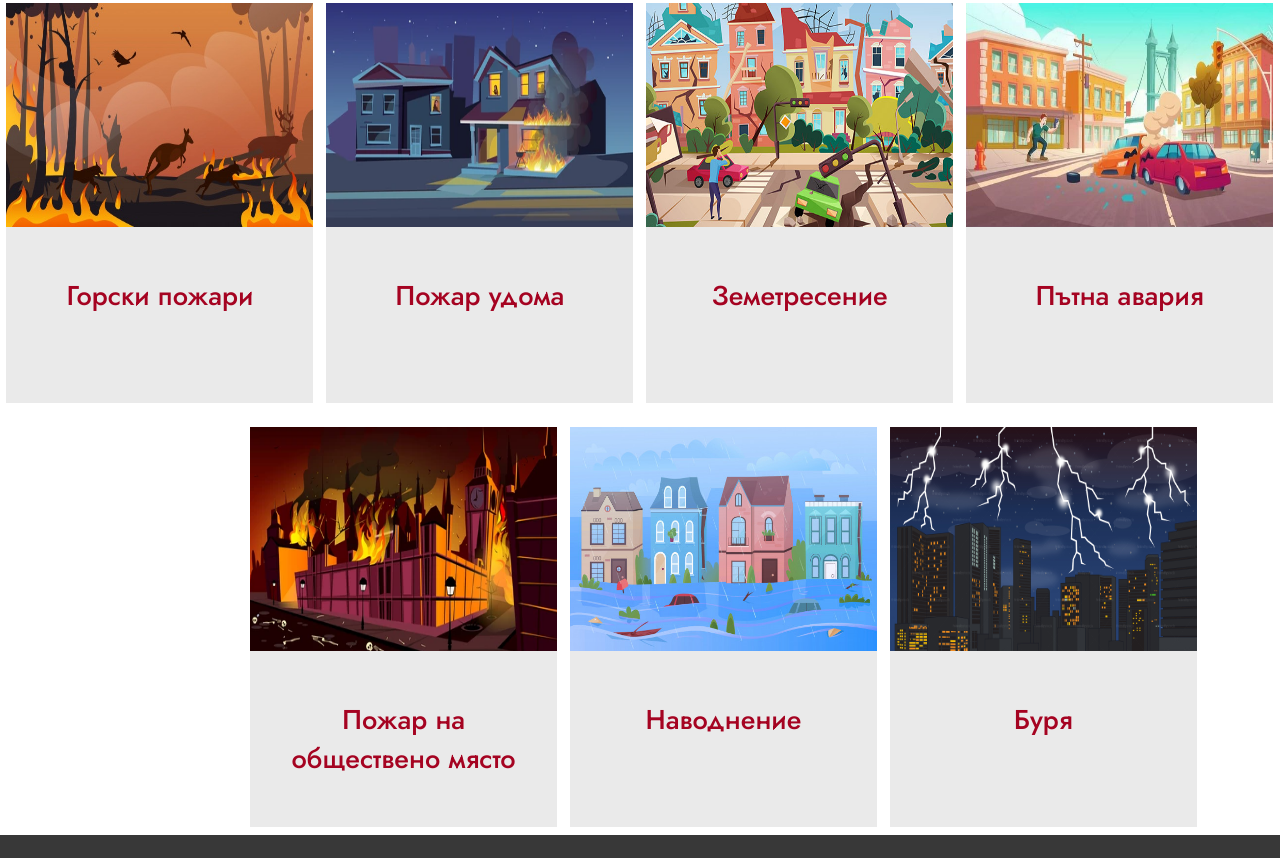
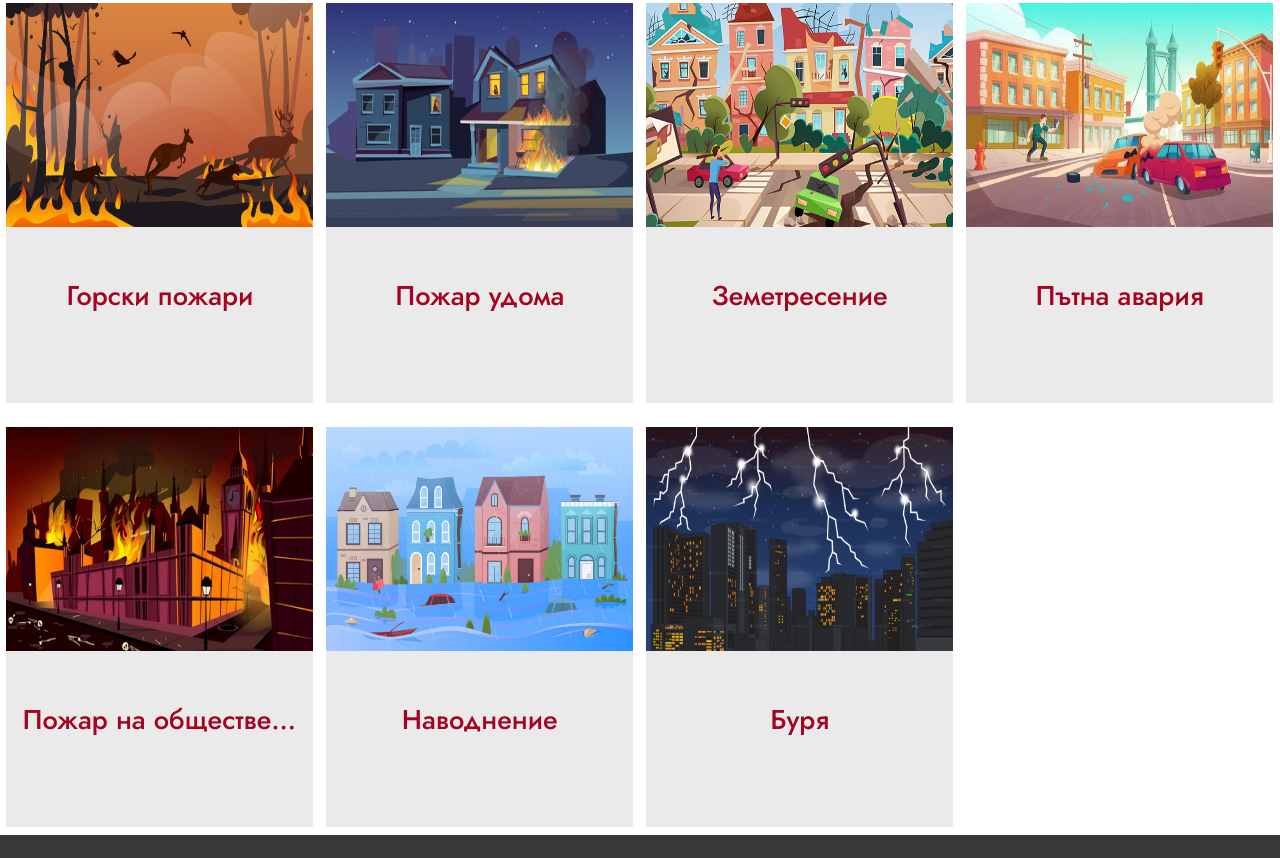
Before and after one commit to DHGrudov19/CyberFlame, a plain HTML site: page HTML/safety.html in a window 1280 px wide. Shown: the part 313-1171 px from the top of the page. Drawn offline with Linux system fonts and the light colour scheme.

Commit message:
Fixed the text ovevflowing

```diff
--- a/CSS/firefighters.css
+++ b/CSS/firefighters.css
@@ -42,6 +42,9 @@ th::selection, td::selection {
 
 .employee-container h1 {
     font-size: 2em;
+    white-space: nowrap;
+    overflow: hidden;
+    text-overflow: ellipsis;
 }
 
 .employee-container img {
--- a/CSS/safety.css
+++ b/CSS/safety.css
@@ -15,6 +15,9 @@
     font-weight: 500;
 	font-size: 1.7em;
     transition: 3s ease;
+    white-space: nowrap;
+    overflow: hidden;
+    text-overflow: ellipsis;
 }
 
 .gallery{
--- a/HTML/safety.html
+++ b/HTML/safety.html
@@ -85,7 +85,8 @@
                 </div>
             </div></a>
 
-            <a href=""><div class="specific">
+            <div>
+                <a href=""><div class="quarter">
                     <div class="gallery">
                         <img src="../images/fire-in-a-public-place.png" alt="Fire in a public place">
                         <p class="description">Пожар на обществено място</p>
@@ -107,6 +108,8 @@
                 </div></a>
             </div>
 
+        </div>
+
     </main>
 
     <footer>
```
Lines whose indentation alone changed are shown as unchanged.
